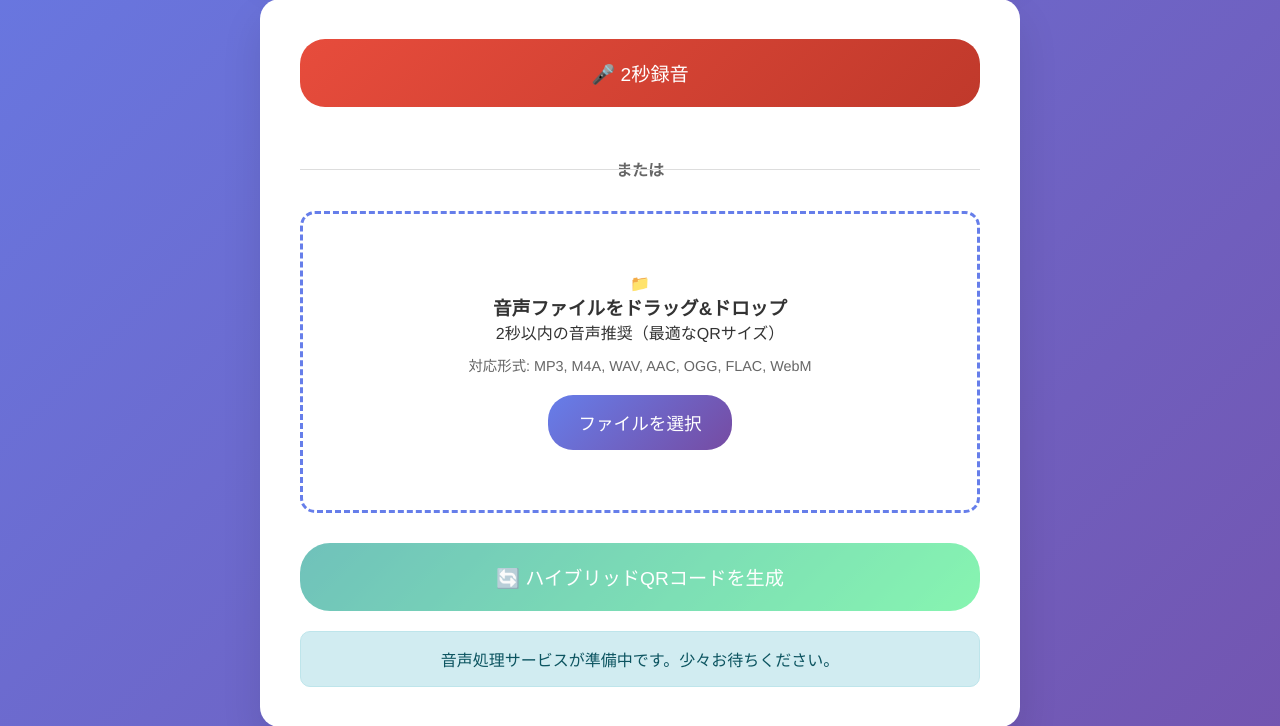
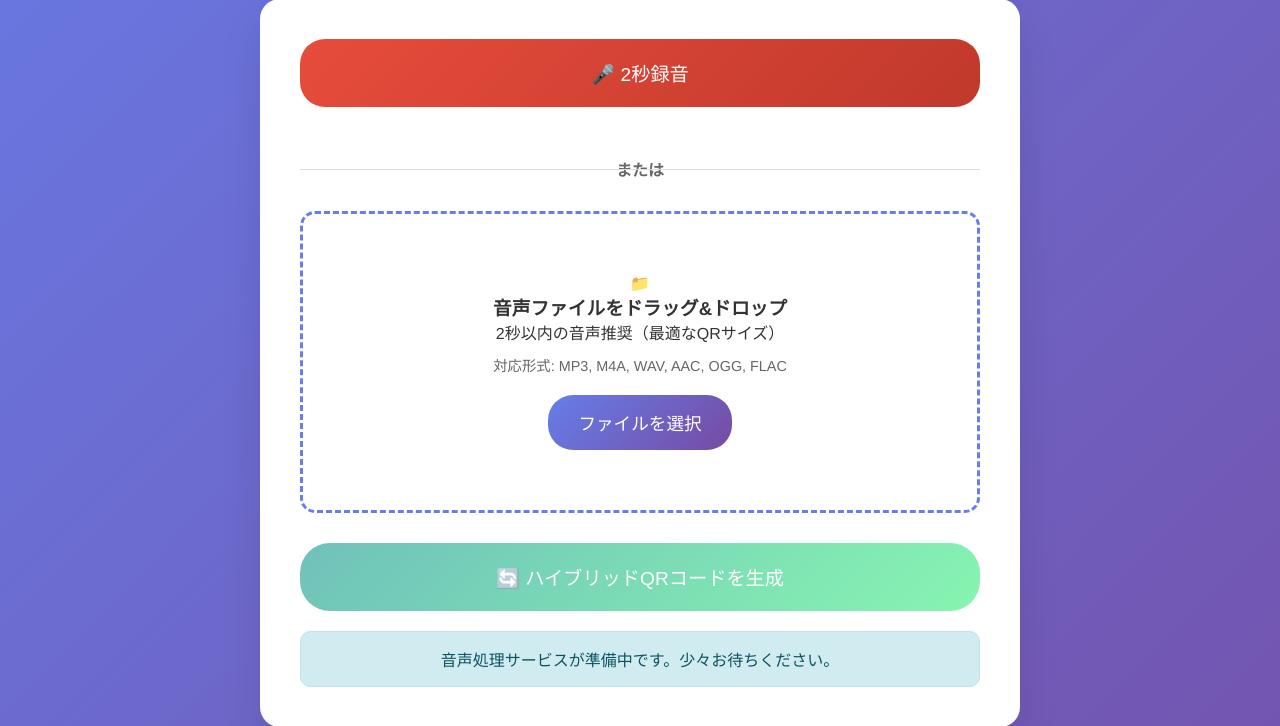
Before and after one commit to timeless-residents/voice-memorial-qr, a Flask app: page / in a window 1280 px wide. Shown: the part 472-1198 px from the top of the page. Run offline with Flask 3, Linux system fonts and the light colour scheme.

Commit message:
Update index.html

```diff
--- a/templates/index.html
+++ b/templates/index.html
@@ -336,10 +336,10 @@
                     <h3>音声ファイルをドラッグ&ドロップ</h3>
                     <p>2秒以内の音声推奨（最適なQRサイズ）</p>
                     <p style="font-size: 0.9em; color: #666; margin-top: 10px;">
-                        対応形式: MP3, M4A, WAV, AAC, OGG, FLAC, WebM
+                        対応形式: MP3, M4A, WAV, AAC, OGG, FLAC
                     </p>
                     <input type="file" id="audioFile" name="audio"
-                           accept="audio/*,video/*,.mp3,.m4a,.wav,.aac,.ogg,.flac,.mp4,.webm"
+                           accept="audio/*,video/*,.mp3,.m4a,.wav,.aac,.ogg,.flac,.mp4"
                            class="file-input">
                     <button type="button" class="upload-button" onclick="document.getElementById('audioFile').click()">
                         ファイルを選択
@@ -442,9 +442,19 @@
                 });
 
                 recordedChunks = [];
-                mediaRecorder = new MediaRecorder(stream, {
-                    mimeType: 'audio/webm;codecs=opus'
-                });
+
+                // サーバー対応形式を優先して試行
+                let mimeType = 'audio/wav';
+                if (!MediaRecorder.isTypeSupported(mimeType)) {
+                    // WAVが使えない場合はMP3を試行
+                    mimeType = 'audio/mp3';
+                    if (!MediaRecorder.isTypeSupported(mimeType)) {
+                        // 最後の手段としてWebM
+                        mimeType = 'audio/webm;codecs=opus';
+                    }
+                }
+
+                mediaRecorder = new MediaRecorder(stream, { mimeType });
 
                 mediaRecorder.ondataavailable = (event) => {
                     if (event.data.size > 0) {
@@ -495,14 +505,26 @@
         }
 
         function processRecordedAudio() {
-            const blob = new Blob(recordedChunks, { type: 'audio/webm' });
+            const mimeType = mediaRecorder.mimeType;
+            const blob = new Blob(recordedChunks, { type: mimeType });
 
-            // ファイル名生成
+            // ファイル名と拡張子を適切に設定
             const timestamp = new Date().toISOString().replace(/[:.]/g, '-');
-            const fileName = `recorded_${timestamp}.webm`;
+            let extension = '.wav';
+            let fileType = 'audio/wav';
+
+            if (mimeType.includes('webm')) {
+                extension = '.webm';
+                fileType = 'audio/webm';
+            } else if (mimeType.includes('mp3')) {
+                extension = '.mp3';
+                fileType = 'audio/mp3';
+            }
+
+            const fileName = `recorded_${timestamp}${extension}`;
 
             // File オブジェクト作成
-            const file = new File([blob], fileName, { type: 'audio/webm' });
+            const file = new File([blob], fileName, { type: fileType });
 
             // ファイル入力に設定
             const dataTransfer = new DataTransfer();
@@ -516,7 +538,7 @@
 
         // ファイル検証関数
         function validateAudioFile(file) {
-            const audioExtensions = ['.mp3', '.m4a', '.wav', '.aac', '.ogg', '.flac', '.webm'];
+            const audioExtensions = ['.mp3', '.m4a', '.wav', '.aac', '.ogg', '.flac'];
             const videoExtensions = ['.mp4', '.mov', '.avi', '.mkv'];
 
             const extension = file.name.toLowerCase().substring(file.name.lastIndexOf('.'));
```
